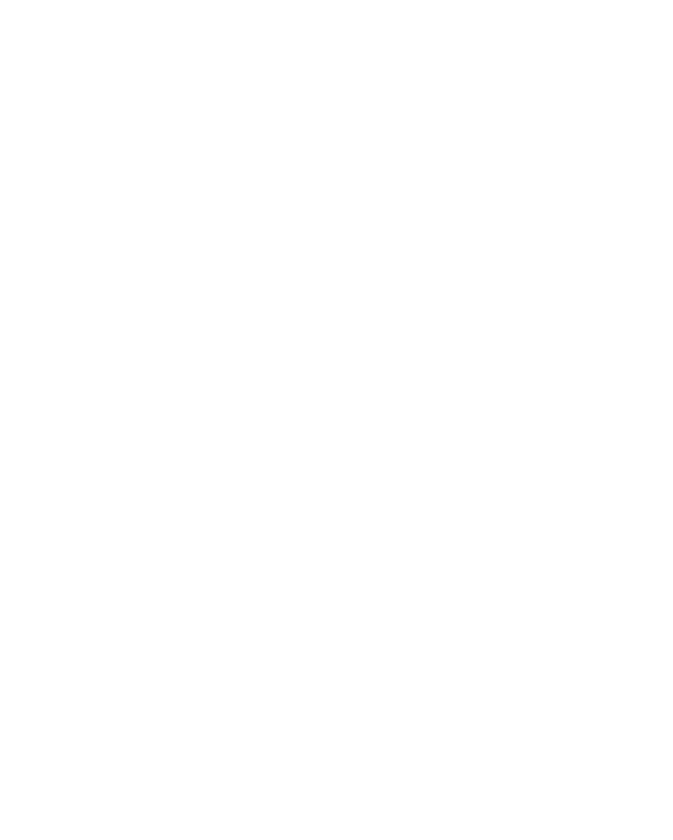
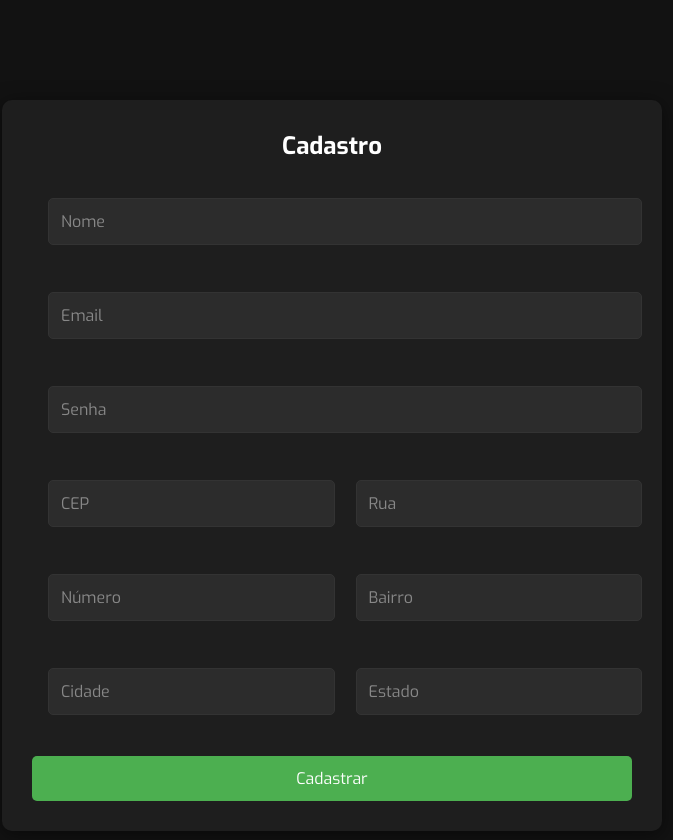
Before and after one commit to murilors27/cs3-frontend, a React (Vite) app: page /cadastro in a window 1280 px wide. Before the commit this address had no page. Shown: the top 840 px of the page, without its empty margins (308-981 px from the left). Before the commit the page ends 800 px from the top, so only its background shows below. Built offline with nearby package versions, Linux system fonts and the light colour scheme.

Commit message:
adicionando login e cadastro

```diff
--- a/src/App.tsx
+++ b/src/App.tsx
@@ -1,17 +1,21 @@
 import { BrowserRouter, Route, Routes } from "react-router-dom";
 import "./index.css"; // Importando o arquivo de estilos
-import Home from "./pages/home";
-import Criadores from "./pages/criadores";
-import OpalaVision from "./pages/OpalaVision";
+import Home from "./pages/home"; // Rota para a página inicial
+import Criadores from "./pages/criadores"; // Rota para criadores
+import OpalaVision from "./pages/OpalaVision"; // Rota para OpalaVision
+import Cadastro from "./pages/cadastro/cadastro"; // Rota para cadastro
+import Login from "./pages/login/login"; // Rota para login
 
 function App() {
   return (
     <div>
       <BrowserRouter>
         <Routes>
-          <Route path="/" element={<Home />} />
-          <Route path="/criadores" element={<Criadores/>}/>
-          <Route path="/opalavision" element={<OpalaVision/>}/>
+          <Route path="/" element={<Home />} /> {/* Página inicial */}
+          <Route path="/criadores" element={<Criadores />} />
+          <Route path="/opalavision" element={<OpalaVision />} />
+          <Route path="/login" element={<Login />} />
+          <Route path="/cadastro" element={<Cadastro />} />
         </Routes>
       </BrowserRouter>
     </div>
--- a/src/components/header/header.css
+++ b/src/components/header/header.css
@@ -6,7 +6,7 @@
   padding: 0.5rem 4rem;
 }
 
-.main_title {
+.nav_container_title {
   text-align: center;
   color: white;
   background-image: none;
@@ -20,13 +20,12 @@
   text-decoration: none;
 }
 
-.main_title:hover, .creators:hover {
+.nav_container_title:hover, .nav_container_options:hover {
   opacity: 65%;
 }
 
-.creators {
+.nav_container_options {
   color: white;
-  background-image: none;
   font-family: "Exo", sans-serif;
   font-optical-sizing: auto;
   font-weight: 400;
@@ -46,21 +45,21 @@
     gap: 1rem;
   }
 
-  .main_title {
+  .nav_container_title {
     font-size: 50px;
   }
 
-  .creators {
+  .nav_container_options {
     font-size: 20px;
   }
 }
 
 @media (max-width: 480px) {
-  .main_title {
+  .nav_container_title {
     font-size: 40px;
   }
 
-  .creators {
+  .nav_container_options {
     font-size: 18px;
   }
 }
--- /dev/null
+++ b/src/pages/cadastro/cadastro.css
@@ -0,0 +1,81 @@
+body {
+    background-color: #121212;
+    color: #ffffff;
+    font-family: 'Arial', sans-serif;
+    margin: 0;
+    padding: 0;
+}
+
+.cadastro-container {
+    max-width: 600px;
+    margin: 100px auto;
+    padding: 30px;
+    border-radius: 10px;
+    box-shadow: 0 4px 20px rgba(0, 0, 0, 0.5);
+    background-color: #1e1e1e;
+    transition: transform 0.2s;
+}
+
+.cadastro-container:hover {
+    transform: translateY(-5px);
+}
+
+.cadastro-container h1 {
+    text-align: center;
+    font-size: 24px;
+    margin-bottom: 20px;
+}
+
+.cadastro-container form {
+    display: flex;
+    flex-direction: column;
+    gap: 15px;
+}
+
+.input-row {
+    display: flex;
+    justify-content: space-between;
+    gap: 15px;
+}
+
+.cadastro-container .input-group {
+    flex: 1;
+    padding: 1rem;
+}
+
+.cadastro-container input {
+    width: 100%;
+    padding: 12px;
+    border: 1px solid #333;
+    border-radius: 5px;
+    background-color: #2c2c2c;
+    color: #ffffff;
+    font-size: 16px;
+    outline: none;
+    transition: border-color 0.3s;
+}
+
+.cadastro-container input::placeholder {
+    color: #888;
+}
+
+.cadastro-container input:focus {
+    border-color: #4CAF50;
+}
+
+.cadastro-container button {
+    width: 100%;
+    padding: 12px;
+    background-color: #4CAF50;
+    color: white;
+    border: none;
+    border-radius: 5px;
+    cursor: pointer;
+    font-size: 16px;
+    margin-top: 10px;
+    transition: background-color 0.3s;
+}
+
+.cadastro-container button:hover {
+    background-color: #45a049;
+}
--- /dev/null
+++ b/src/pages/cadastro/cadastro.tsx
@@ -0,0 +1,139 @@
+import React, { useState } from 'react';
+import { useNavigate } from 'react-router-dom';
+import './cadastro.css';
+
+const Cadastro: React.FC = () => {
+    const navigate = useNavigate();
+    const [formData, setFormData] = useState({
+        name: '',
+        email: '',
+        password: '',
+        cep: '',
+        rua: '',
+        numero: '',
+        cidade: '',
+        bairro: '',
+        estado: '',
+    });
+
+    const handleChange = (e: React.ChangeEvent<HTMLInputElement>) => {
+        const { name, value } = e.target;
+        setFormData({
+            ...formData,
+            [name]: value,
+        });
+    };
+
+    const handleSubmit = (e: React.FormEvent<HTMLFormElement>) => {
+        e.preventDefault();
+        console.log('Form submitted:', formData);
+        navigate('/login');
+    };
+
+    return (
+        <div className="cadastro-container">
+            <h1>Cadastro</h1>
+            <form onSubmit={handleSubmit}>
+                <div className="input-group">
+                    <input
+                        type="text"
+                        name="name"
+                        placeholder="Nome"
+                        value={formData.name}
+                        onChange={handleChange}
+                        required
+                    />
+                </div>
+                <div className="input-group">
+                    <input
+                        type="email"
+                        name="email"
+                        placeholder="Email"
+                        value={formData.email}
+                        onChange={handleChange}
+                        required
+                    />
+                </div>
+                <div className="input-group">
+                    <input
+                        type="password"
+                        name="password"
+                        placeholder="Senha"
+                        value={formData.password}
+                        onChange={handleChange}
+                        required
+                    />
+                </div>
+                <div className="input-row">
+                    <div className="input-group">
+                        <input
+                            type="text"
+                            name="cep"
+                            placeholder="CEP"
+                            value={formData.cep}
+                            onChange={handleChange}
+                            required
+                        />
+                    </div>
+                    <div className="input-group">
+                        <input
+                            type="text"
+                            name="rua"
+                            placeholder="Rua"
+                            value={formData.rua}
+                            onChange={handleChange}
+                            required
+                        />
+                    </div>
+                </div>
+                <div className="input-row">
+                    <div className="input-group">
+                        <input
+                            type="text"
+                            name="numero"
+                            placeholder="Número"
+                            value={formData.numero}
+                            onChange={handleChange}
+                            required
+                        />
+                    </div>
+                    <div className="input-group">
+                        <input
+                            type="text"
+                            name="bairro"
+                            placeholder="Bairro"
+                            value={formData.bairro}
+                            onChange={handleChange}
+                            required
+                        />
+                    </div>
+                </div>
+                <div className="input-row">
+                    <div className="input-group">
+                        <input
+                            type="text"
+                            name="cidade"
+                            placeholder="Cidade"
+                            value={formData.cidade}
+                            onChange={handleChange}
+                            required
+                        />
+                    </div>
+                    <div className="input-group">
+                        <input
+                            type="text"
+                            name="estado"
+                            placeholder="Estado"
+                            value={formData.estado}
+                            onChange={handleChange}
+                            required
+                        />
+                    </div>
+                </div>
+                <button type="submit">Cadastrar</button>
+            </form>
+        </div>
+    );
+};
+
+export default Cadastro;
--- /dev/null
+++ b/src/pages/login/login.css
@@ -0,0 +1,81 @@
+body {
+    background-color: #121212;
+    color: #ffffff;
+    font-family: 'Arial', sans-serif;
+    margin: 0;
+    padding: 0;
+}
+
+.login-container {
+    max-width: 600px;
+    margin: 100px auto;
+    padding: 30px;
+    border-radius: 10px;
+    box-shadow: 0 4px 20px rgba(0, 0, 0, 0.5);
+    background-color: #1e1e1e;
+    transition: transform 0.2s;
+}
+
+.login-container:hover {
+    transform: translateY(-5px);
+}
+
+.login-container h1 {
+    text-align: center;
+    font-size: 24px;
+    margin-bottom: 20px;
+}
+
+.login-container form {
+    display: flex;
+    flex-direction: column;
+    gap: 15px;
+}
+
+.input-row {
+    display: flex;
+    justify-content: space-between;
+    gap: 15px;
+}
+
+.login-container .input-group {
+    flex: 1;
+    padding: 1rem;
+}
+
+.login-container input {
+    width: 100%;
+    padding: 12px;
+    border: 1px solid #333;
+    border-radius: 5px;
+    background-color: #2c2c2c;
+    color: #ffffff;
+    font-size: 16px;
+    outline: none;
+    transition: border-color 0.3s;
+}
+
+.login-container input::placeholder {
+    color: #888;
+}
+
+.login-container input:focus {
+    border-color: #4CAF50;
+}
+
+.login-container button {
+    width: 100%;
+    padding: 12px;
+    background-color: #4CAF50;
+    color: white;
+    border: none;
+    border-radius: 5px;
+    cursor: pointer;
+    font-size: 16px;
+    margin-top: 10px;
+    transition: background-color 0.3s;
+}
+
+.login-container button:hover {
+    background-color: #45a049;
+}
--- /dev/null
+++ b/src/pages/login/login.tsx
@@ -0,0 +1,53 @@
+import React, { useState } from 'react';
+import { useNavigate } from 'react-router-dom';
+import './login.css';
+
+const Login: React.FC = () => {
+    const navigate = useNavigate();
+    const [email, setEmail] = useState('');
+    const [password, setPassword] = useState('');
+
+    const handleEmailChange = (e: React.ChangeEvent<HTMLInputElement>) => {
+        setEmail(e.target.value);
+    };
+
+    const handlePasswordChange = (e: React.ChangeEvent<HTMLInputElement>) => {
+        setPassword(e.target.value);
+    };
+
+    const handleSubmit = (e: React.FormEvent<HTMLFormElement>) => {
+        e.preventDefault();
+        console.log('Login submitted:', { email, password });
+        // Adicionar a lógica de autenticação
+        navigate('/home');
+    };
+
+    return (
+        <div className="login-container">
+            <h1>Login</h1>
+            <form onSubmit={handleSubmit}>
+                <div className="input-group">
+                    <input
+                        type="email"
+                        placeholder="Email"
+                        value={email}
+                        onChange={handleEmailChange}
+                        required
+                    />
+                </div>
+                <div className="input-group">
+                    <input
+                        type="password"
+                        placeholder="Senha"
+                        value={password}
+                        onChange={handlePasswordChange}
+                        required
+                    />
+                </div>
+                <button type="submit">Entrar</button>
+            </form>
+        </div>
+    );
+};
+
+export default Login;
```
Also changed, not shown: src/components/header/index.tsx (+11 -12 lines).
